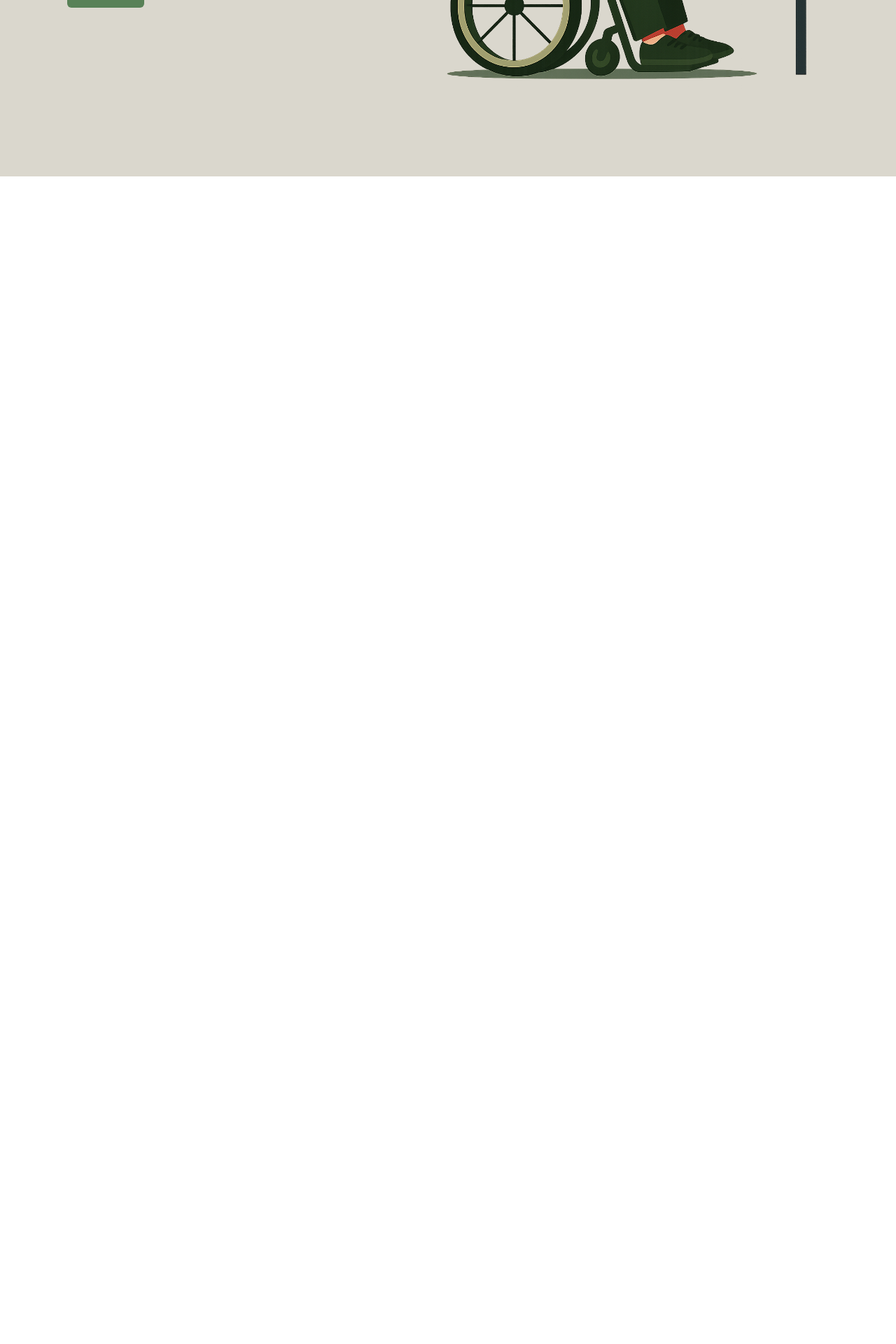
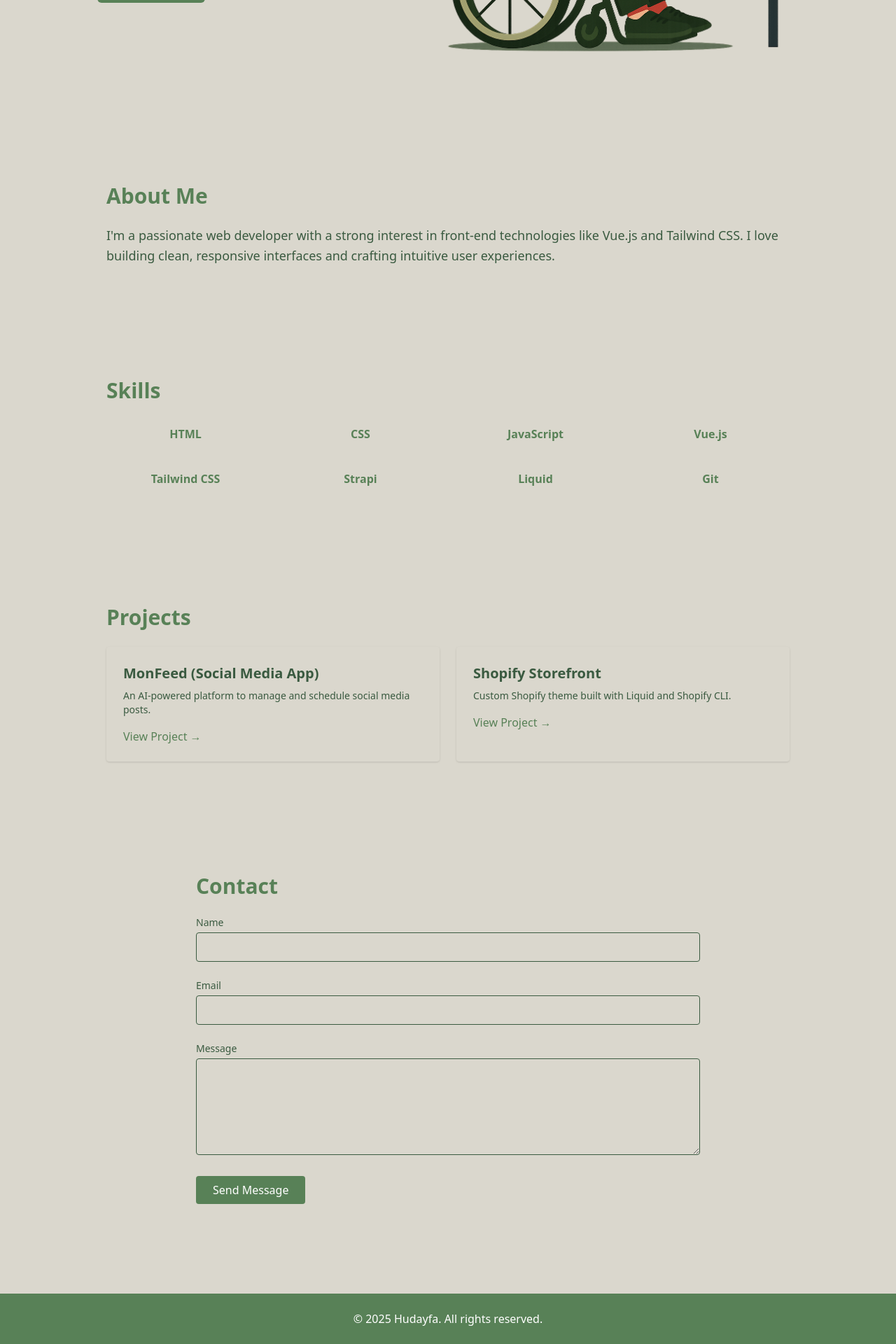
Before and after one commit to hdif004/portfolio, a Vue app: page / in a window 1280 px wide. Shown: the part 548-2468 px from the top of the page at 70% size. Before the commit the page ends 800 px from the top, so only its background shows below. Built offline with nearby package versions, Linux system fonts and the light colour scheme.

Commit message:
feat: add multiple sections including About, Skills, Projects, Contact, and Footer to App.vue

```diff
--- a/src/App.vue
+++ b/src/App.vue
@@ -2,6 +2,11 @@
 import { ref, onMounted } from 'vue'
 import ThemeToggle from './components/ThemeToggle.vue'
 import HeroSection from './components/section/HeroSection.vue'
+import AboutSection from './components/section/AboutSection.vue'
+import SkillsSection from './components/section/SkillsSection.vue'
+import ProjectsSection from './components/section/ProjectsSection.vue'
+import ContactSection from './components/section/ContactSection.vue'
+import Footer from './components/section/FooterSection.vue'
 
 const isDark = ref(false)
 
@@ -34,7 +39,12 @@ onMounted(() => {
       <ThemeToggle :is-dark="isDark" @toggle="toggleTheme" />
     </nav>
 
-    <!-- Hero section -->
+    <!-- Sections -->
     <HeroSection />
+    <AboutSection />
+    <SkillsSection />
+    <ProjectsSection />
+    <ContactSection />
+    <Footer />
   </div>
 </template>
--- /dev/null
+++ b/src/components/section/AboutSection.vue
@@ -0,0 +1,12 @@
+<template>
+  <section id="about" class="py-20 px-6 max-w-5xl mx-auto">
+    <h2 class="text-3xl font-bold mb-6 text-primary">About Me</h2>
+    <p class="text-lg leading-relaxed text-text/80">
+      I'm a passionate web developer with a strong interest in front-end technologies like Vue.js
+      and Tailwind CSS. I love building clean, responsive interfaces and crafting intuitive user
+      experiences.
+    </p>
+  </section>
+</template>
+
+<script setup></script>
--- /dev/null
+++ b/src/components/section/ContactSection.vue
@@ -0,0 +1,39 @@
+<template>
+  <section id="contact" class="py-20 px-6 max-w-3xl mx-auto">
+    <h2 class="text-3xl font-bold mb-6 text-primary">Contact</h2>
+    <form class="space-y-6">
+      <div>
+        <label class="block text-sm mb-1" for="name">Name</label>
+        <input
+          type="text"
+          id="name"
+          class="w-full px-4 py-2 border rounded bg-background text-text"
+        />
+      </div>
+      <div>
+        <label class="block text-sm mb-1" for="email">Email</label>
+        <input
+          type="email"
+          id="email"
+          class="w-full px-4 py-2 border rounded bg-background text-text"
+        />
+      </div>
+      <div>
+        <label class="block text-sm mb-1" for="message">Message</label>
+        <textarea
+          id="message"
+          rows="5"
+          class="w-full px-4 py-2 border rounded bg-background text-text"
+        ></textarea>
+      </div>
+      <button
+        type="submit"
+        class="bg-primary text-white px-6 py-2 rounded hover:bg-primary-dark transition"
+      >
+        Send Message
+      </button>
+    </form>
+  </section>
+</template>
+
+<script setup></script>
--- /dev/null
+++ b/src/components/section/FooterSection.vue
@@ -0,0 +1,7 @@
+<template>
+  <footer class="bg-primary text-white text-center py-6 mt-12">
+    <p>&copy; {{ new Date().getFullYear() }} Hudayfa. All rights reserved.</p>
+  </footer>
+</template>
+
+<script setup></script>
--- a/src/components/section/HeroSection.vue
+++ b/src/components/section/HeroSection.vue
@@ -1,6 +1,6 @@
 <template>
   <section
-    class="flex flex-col-reverse md:flex-row items-center justify-between px-8 py-16 md:py-24 gap-12 max-w-6xl mx-auto"
+    class="flex flex-col-reverse md:flex-row items-center justify-between px-8 py-16 md:py-24 gap-12 w-10/12 mx-auto"
   >
     <!-- Text -->
     <div class="text-left space-y-6 max-w-xl">
@@ -16,7 +16,7 @@
         href="#contact"
         class="inline-block px-6 py-3 bg-primary text-white rounded-md font-semibold hover:bg-primary-dark transition"
       >
-        Contact
+        Me contacter
       </a>
     </div>
 
--- /dev/null
+++ b/src/components/section/ProjectsSection.vue
@@ -0,0 +1,33 @@
+<template>
+  <section id="projects" class="py-20 px-6 max-w-5xl mx-auto">
+    <h2 class="text-3xl font-bold mb-6 text-primary">Projects</h2>
+    <div class="grid md:grid-cols-2 gap-6">
+      <div
+        v-for="project in projects"
+        :key="project.title"
+        class="bg-primary/5 p-6 rounded shadow-sm"
+      >
+        <h3 class="text-xl font-semibold mb-2">{{ project.title }}</h3>
+        <p class="text-sm text-text/70 mb-4">{{ project.description }}</p>
+        <a :href="project.link" target="_blank" class="text-primary hover:underline"
+          >View Project →</a
+        >
+      </div>
+    </div>
+  </section>
+</template>
+
+<script setup>
+const projects = [
+  {
+    title: 'MonFeed (Social Media App)',
+    description: 'An AI-powered platform to manage and schedule social media posts.',
+    link: 'https://github.com/hdif004',
+  },
+  {
+    title: 'Shopify Storefront',
+    description: 'Custom Shopify theme built with Liquid and Shopify CLI.',
+    link: 'https://github.com/hdif004',
+  },
+]
+</script>
--- /dev/null
+++ b/src/components/section/SkillsSection.vue
@@ -0,0 +1,18 @@
+<template>
+  <section id="skills" class="py-20 px-6 max-w-5xl mx-auto">
+    <h2 class="text-3xl font-bold mb-6 text-primary">Skills</h2>
+    <div class="grid grid-cols-2 sm:grid-cols-3 md:grid-cols-4 gap-6">
+      <div
+        v-for="skill in skills"
+        :key="skill"
+        class="bg-primary/10 text-primary px-4 py-2 rounded text-center font-semibold"
+      >
+        {{ skill }}
+      </div>
+    </div>
+  </section>
+</template>
+
+<script setup>
+const skills = ['HTML', 'CSS', 'JavaScript', 'Vue.js', 'Tailwind CSS', 'Strapi', 'Liquid', 'Git']
+</script>
```
